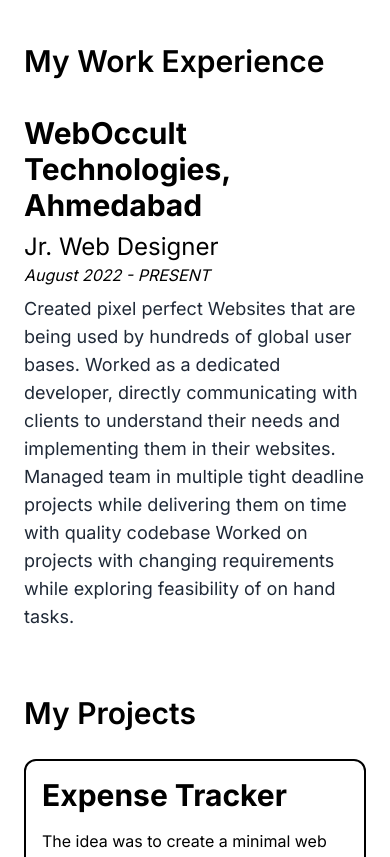
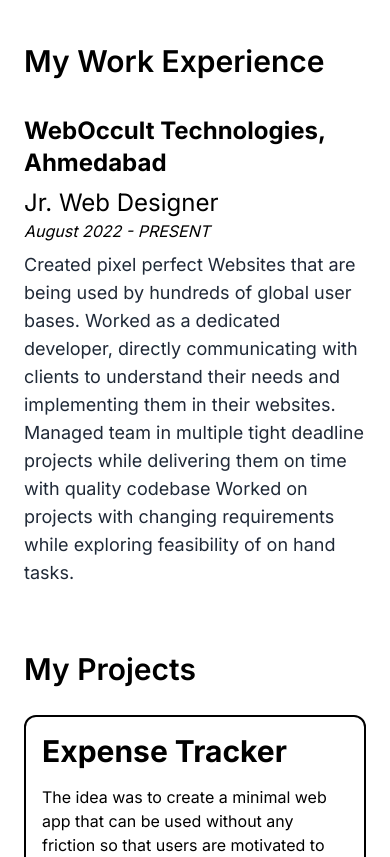
Before and after one commit to gaurav-vala/portfolio-react, a React (Vite) app: page / in a window 390 px wide. Shown: the part 933-1790 px from the top of the page. Built offline with nearby package versions, Linux system fonts and the light colour scheme; no server answers.

Commit message:
resonsive changes

```diff
--- a/src/App.jsx
+++ b/src/App.jsx
@@ -8,7 +8,7 @@ import Skills from "./components/Skills";
 function App() {
   return (
     <>
-      <div className="main_container lg:w-2/4 mx-auto">
+      <div className="main_container xl:w-2/4 mx-auto">
         <Banner />
         <Skills />
         <Experience />
--- a/src/components/Experience.jsx
+++ b/src/components/Experience.jsx
@@ -19,7 +19,7 @@ export default function Experience() {
           <ul>
             {work_obj.map((single_company) => (
               <li className="py-6">
-                <h4 className="text-3xl font-bold">
+                <h4 className="text-2xl lg:text-3xl font-bold">
                   {single_company.company_name}
                 </h4>
                 <p className="pt-2 text-2xl">
```
